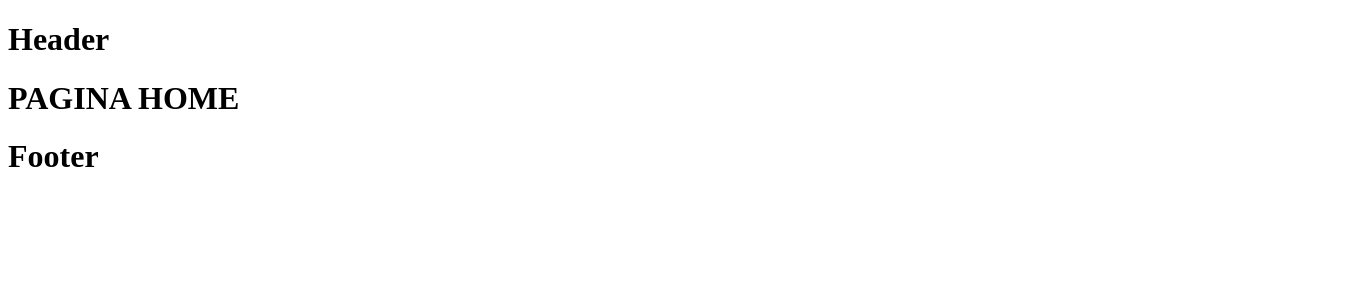
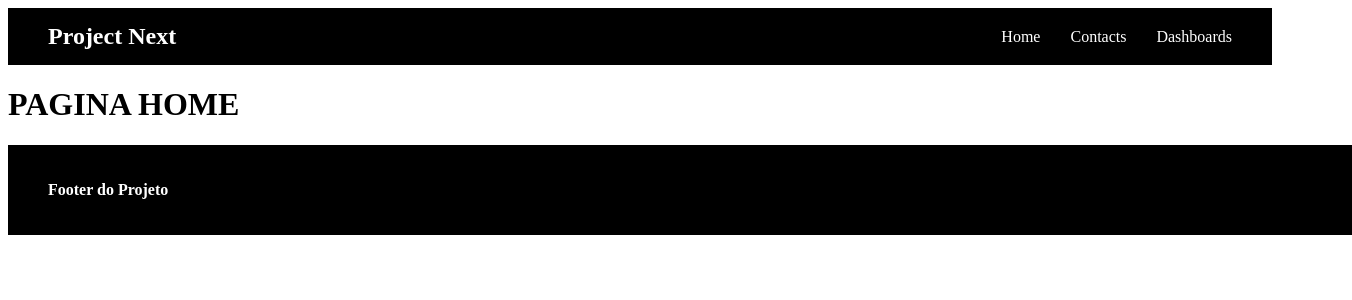
Before and after one commit to rafael-ferrom/nextlrn, a Next.js app: page / in a window 1280 px wide. Shown: the top 300 px of the page, 1352 px wide, since content can reach past the window. Built offline with nearby package versions, Linux system fonts and the light colour scheme.

Commit message:
feat: create a reusable components

```diff
--- a/src/app/layout.tsx
+++ b/src/app/layout.tsx
@@ -1,13 +1,14 @@
-
-
-
+import Footer from "@/components/Footer/Footer";
+import Header from "@/components/Header/Header";
 
 export default function RootLayout({ children }: LayoutProps<"/">) {
   return (
     <html>
-      <h1>Header</h1>
-      <body>{children}</body>
-      <h1>Footer</h1>
+      <body>
+        <Header />
+        {children}
+        <Footer />
+      </body>
     </html>
   );
 }
--- /dev/null
+++ b/src/components/Footer/Footer.tsx
@@ -0,0 +1,19 @@
+const Footer = () => {
+  return (
+    <footer
+      style={{
+        display: "flex",
+        alignItems: "center",
+        justifyContent: "space-between",
+        padding: "15px 40px",
+        backgroundColor: "black",
+        width: "100%",
+        color: "white",
+      }}
+    >
+      <h4>Footer do Projeto</h4>
+    </footer>
+  );
+};
+
+export default Footer;
--- /dev/null
+++ b/src/components/Header/Header.tsx
@@ -0,0 +1,43 @@
+const Header = () => {
+  return (
+    <header
+      style={{
+        backgroundColor: "black",
+        width: "100%",
+        color: "white",
+      }}
+    >
+      <div
+        style={{
+          display: "flex",
+          alignItems: "center",
+          justifyContent: "space-between",
+          padding: "15px 40px",
+        }}
+      >
+        <div>
+          <h2 style={{ margin: 0 }}>Project Next</h2>
+        </div>
+
+        <nav>
+          <ul
+            style={{
+              display: "flex",
+              alignItems: "center",
+              gap: "30px",
+              listStyle: "none",
+              margin: 0,
+              padding: 0,
+            }}
+          >
+            <li>Home</li>
+            <li>Contacts</li>
+            <li> Dashboards</li>
+          </ul>
+        </nav>
+      </div>
+    </header>
+  );
+};
+
+export default Header;
```
